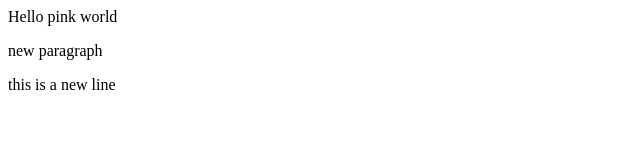
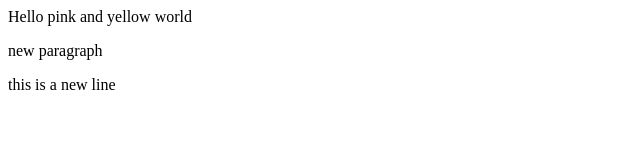
Before and after one commit to AnaTolbaru/Changing-Nature, a plain HTML site: page index.html in a window 1280 px wide. Shown: the full height of the page, 0-640 px from the left. Drawn offline with Linux system fonts and the light colour scheme.

Commit message:
Update index.html
change 2

```diff
--- a/index.html
+++ b/index.html
@@ -1,3 +1,3 @@
-<p>Hello pink world</p>
+<p>Hello pink and yellow world</p>
 <p> new paragraph </p>
 <p> this is a new line </p>
```
